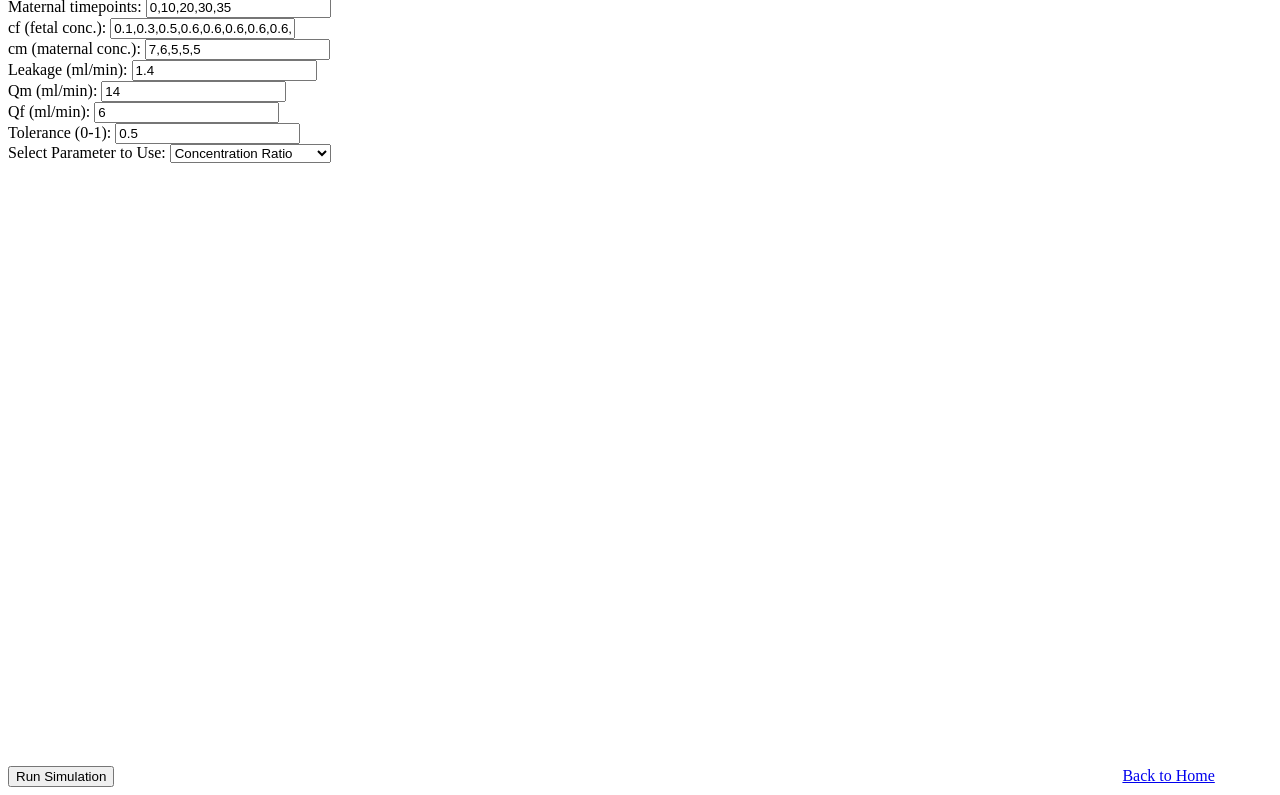
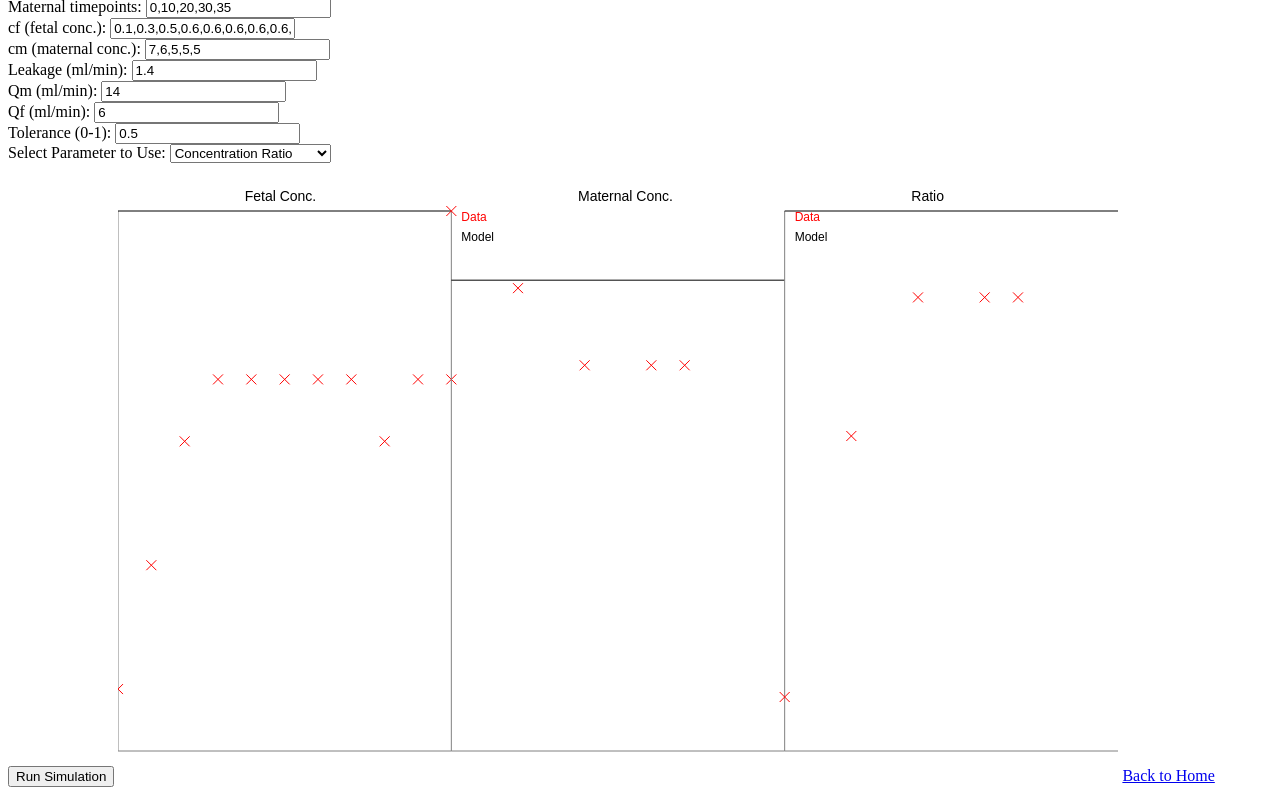
Before and after one commit to eleanordoman/exvivoplacentalperfusion.github.io, a plain HTML site: page open_circuit.html in a window 1280 px wide. Both pictures are taken after a click on the button "Run Simulation". Shown: the part 104-899 px from the top of the page. Drawn offline with Linux system fonts and the light colour scheme.

Commit message:
Update open_circuit.html

```diff
--- a/open_circuit.html
+++ b/open_circuit.html
@@ -3,10 +3,10 @@
 <head>
     <meta charset="UTF-8">
     <meta name="viewport" content="width=device-width, initial-scale=1.0">
-    <title> Open Curcuit</title>
+    <title> Open Circuit</title>
 </head>
 <body>
-    <h1>Open Curcuit </h1>
+    <h1>Open Circuit </h1>
 
     <div class="inputs">
         <div class="input-group">
@@ -77,7 +77,7 @@
             const Qm = parseFloat(document.getElementById('Qm').value);
             const Qf = parseFloat(document.getElementById('Qf').value);
             const tol = parseFloat(document.getElementById('tol').value);
-      const model = document.getElementById('model').value;
+            const model = document.getElementById('parameterSelect').value;
 
             const C0 = cm[0];
             const D = determine_D(model, Qm, Qf, leakage, C0, tol, fetal_timepoints, maternal_timepoints, cf, cm);
@@ -94,9 +94,14 @@
 
             ctx.clearRect(0, 0, canvas.width, canvas.height);
             const sectionWidth = canvas.width / 3;
-      plotSeries('Fetal Conc.', fetal_timepoints, cf, cfstar, 0, max_time, sectionWidth, 0);
-      plotSeries('Maternal Conc.', maternal_timepoints, cm, cmstar, 0, max_time, sectionWidth, sectionWidth);
-      plotSeries('Ratio', shared, ratioData, rstar, 0, max_time, sectionWidth, sectionWidth * 2);
+            plotSeries('Fetal Conc.', fetal_timepoints, cf, cfstar, 0, max_time, sectionWidth, 0, ['Data', 'Model']);
+            plotSeries('Maternal Conc.', maternal_timepoints, cm, cmstar, 0, max_time, sectionWidth, sectionWidth, ['Data', 'Model']);
+            plotSeries('Ratio', shared, ratioData, rstar, 0, max_time, sectionWidth, sectionWidth * 2, ['Data', 'Model']);
+
+            // Display the value of D below the graphs
+            ctx.fillStyle = 'black';
+            ctx.font = '16px Arial';
+            ctx.fillText(`D = ${D.toFixed(2)}`, canvas.width / 2 - 40, canvas.height + 30);  // Display D under the canvas
         }
 
         function getArray(id) {
@@ -148,7 +153,7 @@
             }
         }
 
-    function plotSeries(title, time, data, modelVal, minX, maxX, width, offsetX) {
+        function plotSeries(title, time, data, modelVal, minX, maxX, width, offsetX, legend) {
             const padding = 30;
             const height = canvas.height - 2 * padding;
             const maxY = Math.max(...data, modelVal);
@@ -183,8 +188,20 @@
                 ctx.beginPath();
                 ctx.moveTo(x - 5, y - 5);
                 ctx.lineTo(x + 5, y + 5);
-        ctx.moveTo(x + 5
+                ctx.moveTo(x + 5, y - 5);
+                ctx.lineTo(x - 5, y + 5);
+                ctx.stroke();
             }
+
+            // Legend
+            ctx.font = '12px Arial';
+            ctx.fillStyle = 'black';
+            const legendX = offsetX + width + 10;
+            const legendY = 40;
+            legend.forEach((item, index) => {
+                ctx.fillStyle = index === 0 ? 'red' : 'black';
+                ctx.fillText(item, legendX, legendY + index * 20);
+            });
         }
     </script>
 
```
Lines whose indentation alone changed are shown as unchanged.
